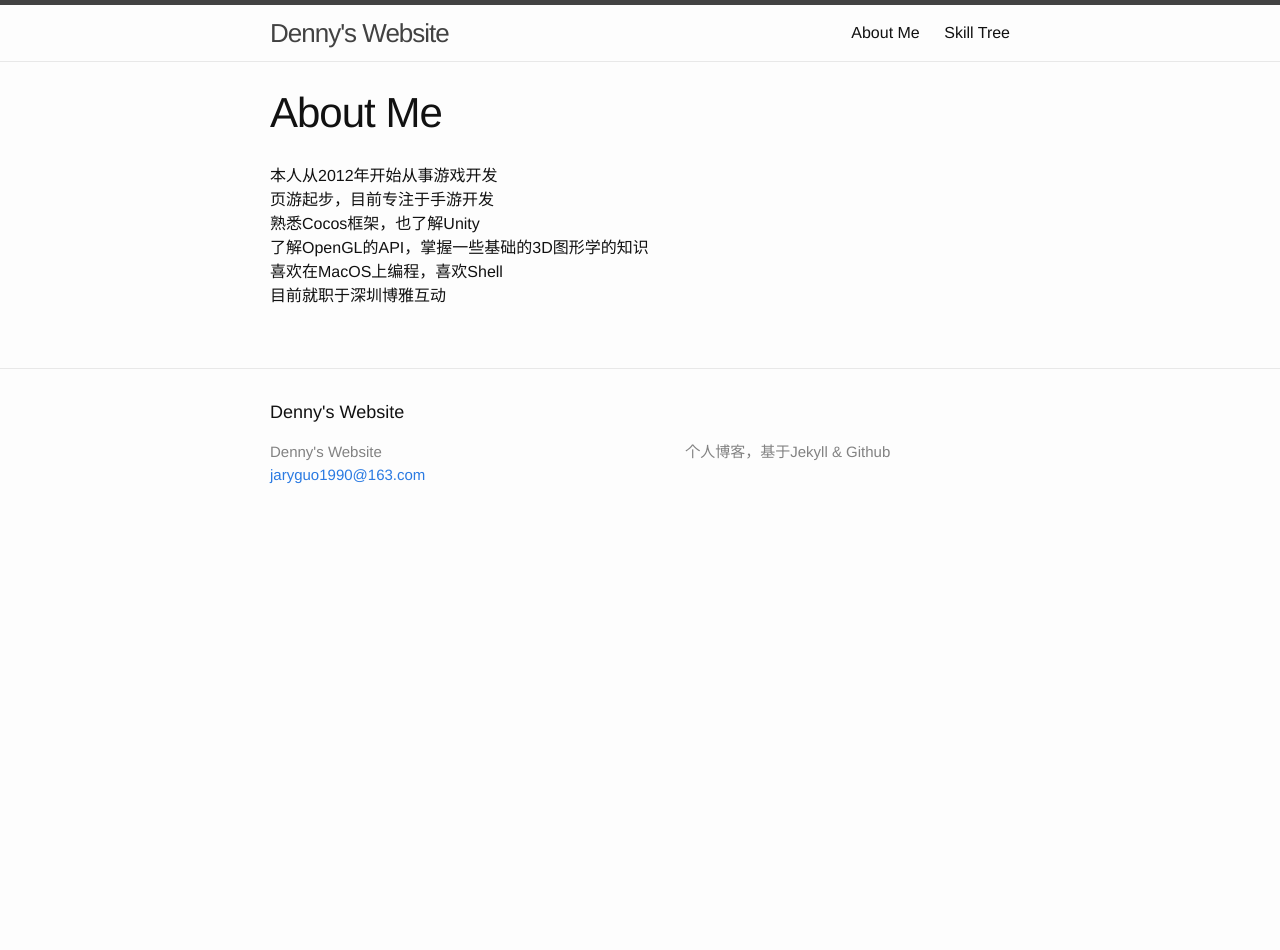
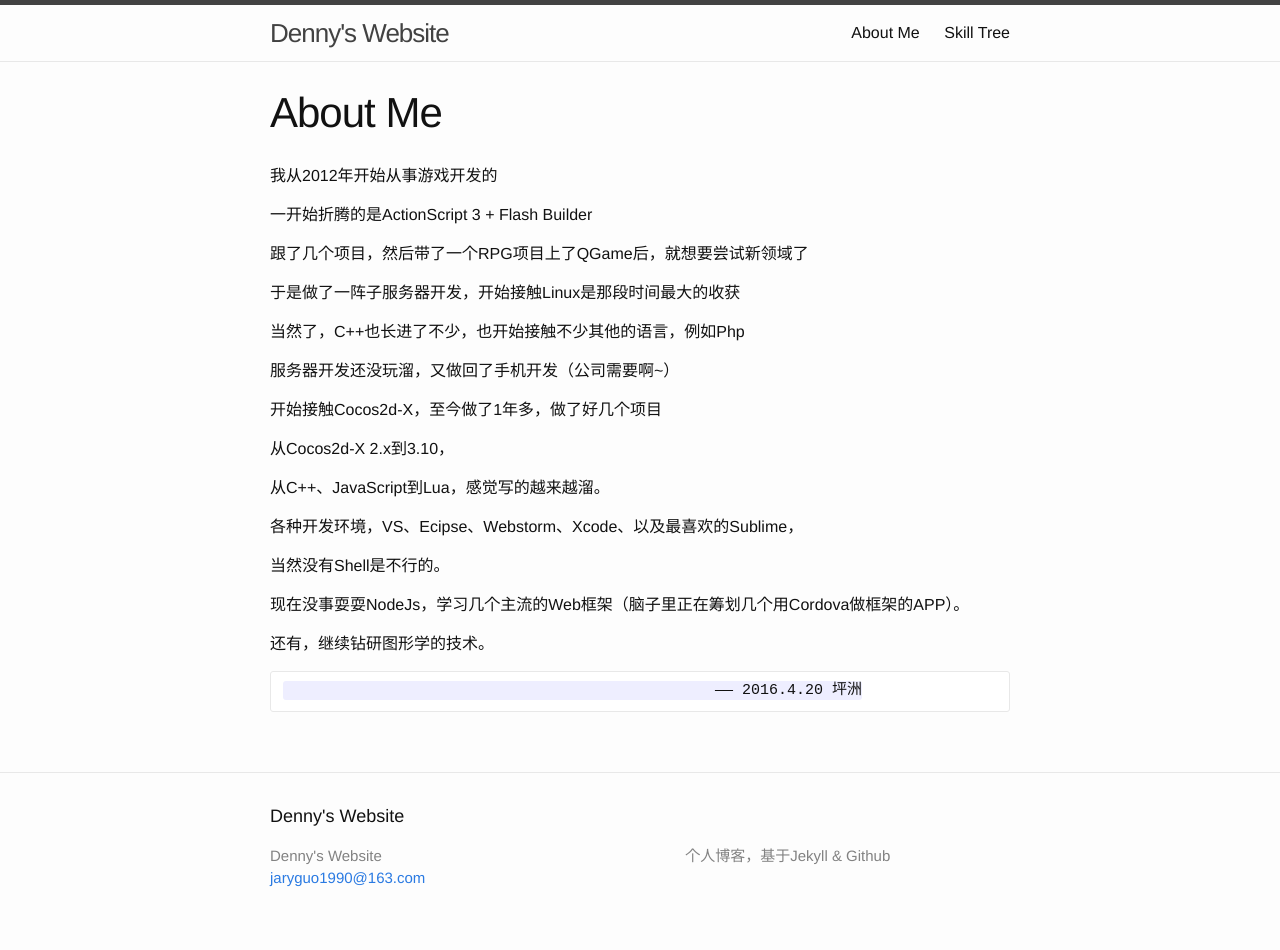
Before and after one commit to JaryGuo/jaryguo.github.io, a Jekyll site: the page built from about.md, in a window 1280 px wide. Built offline with Jekyll 4.4.1, drawn with Linux system fonts in a browser that asks for light colours; Markdown is read by kramdown in place of the engine named in the settings; before the commit the page ends 900 px from its top, so only the background shows below that.

Commit message:
update
update the articles

```diff
--- a/about.md
+++ b/about.md
@@ -4,9 +4,30 @@ title: About Me
 permalink: /me/
 ---
 
-本人从2012年开始从事游戏开发
-页游起步，目前专注于手游开发
-熟悉Cocos框架，也了解Unity
-了解OpenGL的API，掌握一些基础的3D图形学的知识
-喜欢在MacOS上编程，喜欢Shell
-目前就职于深圳博雅互动
+我从2012年开始从事游戏开发的
+
+一开始折腾的是ActionScript 3 + Flash Builder
+
+跟了几个项目，然后带了一个RPG项目上了QGame后，就想要尝试新领域了
+
+于是做了一阵子服务器开发，开始接触Linux是那段时间最大的收获
+
+当然了，C++也长进了不少，也开始接触不少其他的语言，例如Php
+
+服务器开发还没玩溜，又做回了手机开发（公司需要啊~）
+
+开始接触Cocos2d-X，至今做了1年多，做了好几个项目
+
+从Cocos2d-X 2.x到3.10，
+
+从C++、JavaScript到Lua，感觉写的越来越溜。
+
+各种开发环境，VS、Ecipse、Webstorm、Xcode、以及最喜欢的Sublime，
+
+当然没有Shell是不行的。
+
+现在没事耍耍NodeJs，学习几个主流的Web框架（脑子里正在筹划几个用Cordova做框架的APP）。
+
+还有，继续钻研图形学的技术。
+
+							—— 2016.4.20 坪洲
```
Also changed, not shown: skill.md (+16 -30 lines).
